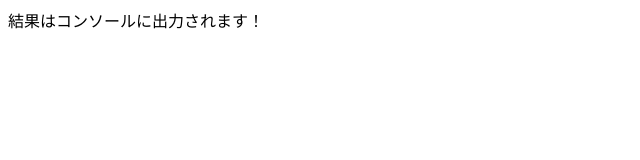
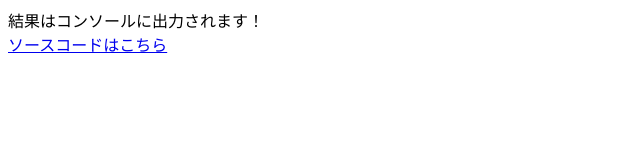
Before and after one commit to ttk1/gac-2024, a plain HTML site: page demo02/index.html in a window 1280 px wide. Shown: the whole page, without its empty margins (0-640 px from the left). Drawn offline with Linux system fonts and the light colour scheme.

Commit message:
ソースコードのリンクを追加

```diff
--- a/demo02/index.html
+++ b/demo02/index.html
@@ -7,7 +7,8 @@
 </head>
 
 <body>
-  結果はコンソールに出力されます！
+  結果はコンソールに出力されます！<br>
+  <a href="https://github.com/ttk1/gac-2024/tree/main/demo02">ソースコードはこちら</a>
   <script src="./shader.js"></script>
   <script>
     const WORKGROUP_COUNT = 1 << WORKGROUP_COUNT_BITS;
@@ -79,6 +80,7 @@
 
       let word1, word2;
       for (word2 = 0; word2 <= 0xffffffff; word2++) {
+        // word2 の値をバッファに転送
         device.queue.writeBuffer(word2Buffer, 0, new Uint32Array([word2]), 0, 1);
         const computePipeline = device.createComputePipeline({
           layout: device.createPipelineLayout({
```
Also changed, not shown: demo01/index.html (+2 -1 lines), demo02lite/index.html (+2 -1 lines).
